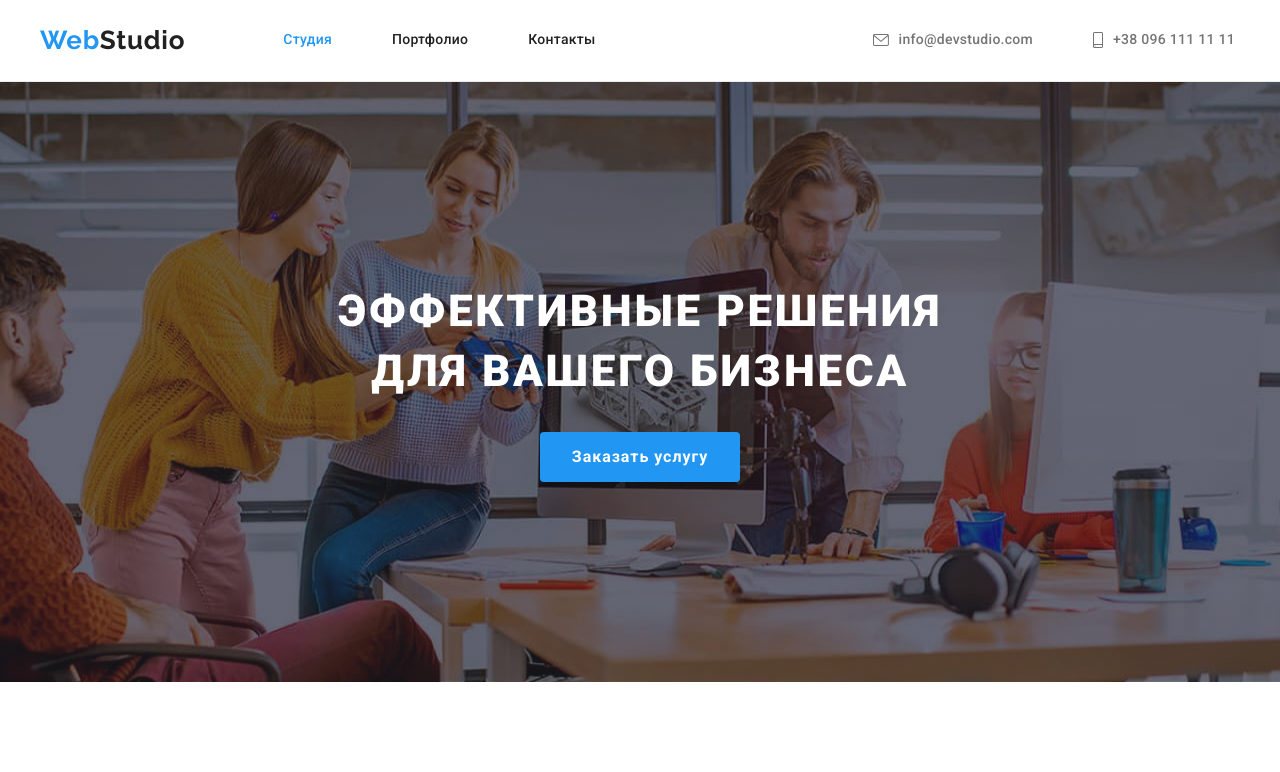
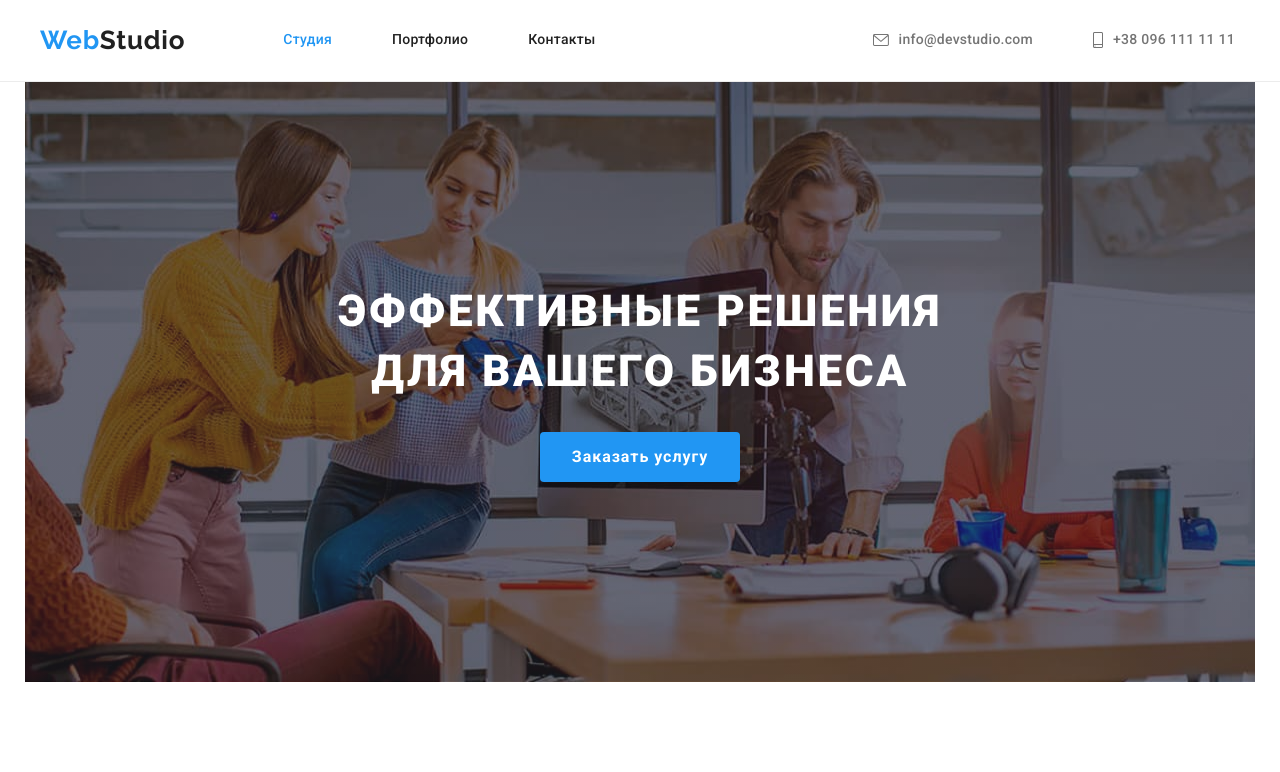
Before and after one commit to SulviY/goit-markup-hw-04, a plain HTML site: page index.html in a window 1280 px wide. Shown: the top 772 px of the page. Drawn offline with nearby package versions, Linux system fonts and the light colour scheme.

Commit message:
container added to the hero section

```diff
--- a/index.html
+++ b/index.html
@@ -55,7 +55,7 @@
     <!--uniq main content-->
     <main>
         <!-- site title -->
-        <section class="hero">
+        <section class="hero container">
             <h1 class="hero-title title">Эффективные решения для Вашего бизнеса</h1>
             <button class="modal-btn" type="button">Заказать услугу</button>
         </section>
```
